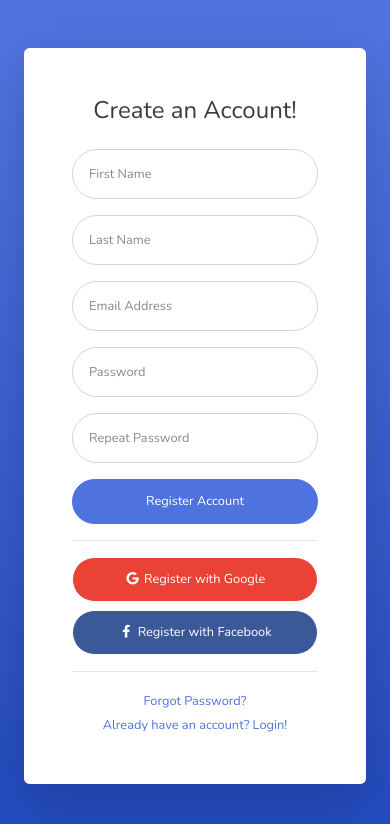
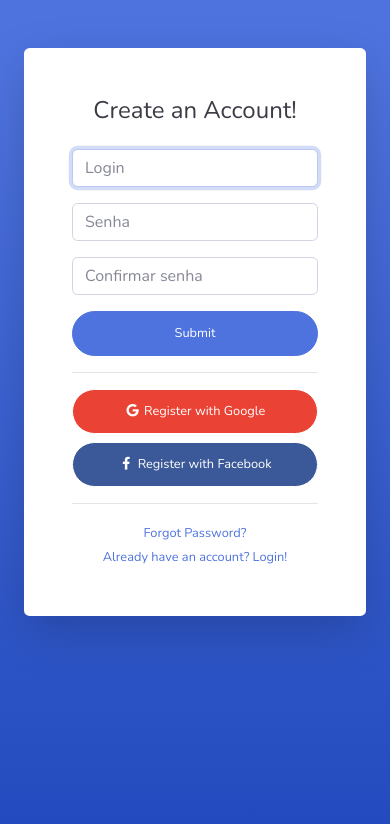
Before and after one commit to mulleroliveira/eleicao, a Django app: page /register/ in a window 390 px wide. Shown: the top 824 px of the page. Run offline with Django 3.2, Linux system fonts and the light colour scheme; some libraries are stand-ins or nearby versions.

Commit message:
Implementação do Login

```diff
--- a/gestao/views.py
+++ b/gestao/views.py
@@ -8,7 +8,7 @@ def register(request):
             form.save()
             return redirect('/accounts/login/')
         else:
-            pass
+            return render(request, 'registration/register.html', {"form":form})
     else:
         form = UserCreationForm()
         return render(request, 'registration/register.html', {"form":form})
--- a/templates/registration/login.html
+++ b/templates/registration/login.html
@@ -65,7 +65,7 @@
                                         <a class="small" href="#">Forgot Password?</a>
                                     </div>
                                     <div class="text-center">
-                                        <a class="small" href="#">Create an Account!</a>
+                                        <a class="small" href="{% url 'register' %}">Create an Account!</a>
                                     </div>
                                 </div>
                             </div>
--- a/templates/registration/register.html
+++ b/templates/registration/register.html
@@ -38,34 +38,26 @@
                             <div class="text-center">
                                 <h1 class="h4 text-gray-900 mb-4">Create an Account!</h1>
                             </div>
-                            <form class="user">
-                                <div class="form-group row">
-                                    <div class="col-sm-6 mb-3 mb-sm-0">
-                                        <input type="text" class="form-control form-control-user" id="exampleFirstName"
-                                            placeholder="First Name">
-                                    </div>
-                                    <div class="col-sm-6">
-                                        <input type="text" class="form-control form-control-user" id="exampleLastName"
-                                            placeholder="Last Name">
-                                    </div>
-                                </div>
+                            <form class="user" method="POST" action="{% url 'register' %}">
+                                {% csrf_token %}
                                 <div class="form-group">
-                                    <input type="email" class="form-control form-control-user" id="exampleInputEmail"
-                                        placeholder="Email Address">
+                                    {{form.username | attr:"class:form-control" | attr:"placeholder:Login"}}
+                                    {% for c in form.username.errors %}
+                                    <p>{{c}}</p>
+                                    {% endfor %}
                                 </div>
                                 <div class="form-group row">
                                     <div class="col-sm-6 mb-3 mb-sm-0">
-                                        <input type="password" class="form-control form-control-user"
-                                            id="exampleInputPassword" placeholder="Password">
+                                        {{form.password1 | attr:"class:form-control" | attr:"placeholder:Senha"}}
                                     </div>
                                     <div class="col-sm-6">
-                                        <input type="password" class="form-control form-control-user"
-                                            id="exampleRepeatPassword" placeholder="Repeat Password">
+                                        {{form.password2 | attr:"class:form-control" | attr:"placeholder:Confirmar senha"}}
                                     </div>
                                 </div>
-                                <a href="login.html" class="btn btn-primary btn-user btn-block">
-                                    Register Account
-                                </a>
+                                {% for c in form.password2.errors %}
+                                <p>{{c}}</p>
+                                {% endfor %}
+                                <input type="submit" class="btn btn-primary btn-user btn-block">
                                 <hr>
                                 <a href="index.html" class="btn btn-google btn-user btn-block">
                                     <i class="fab fa-google fa-fw"></i> Register with Google
```
Also changed, not shown: gestao/templates/base.html (+43 -23 lines), db.sqlite3.
